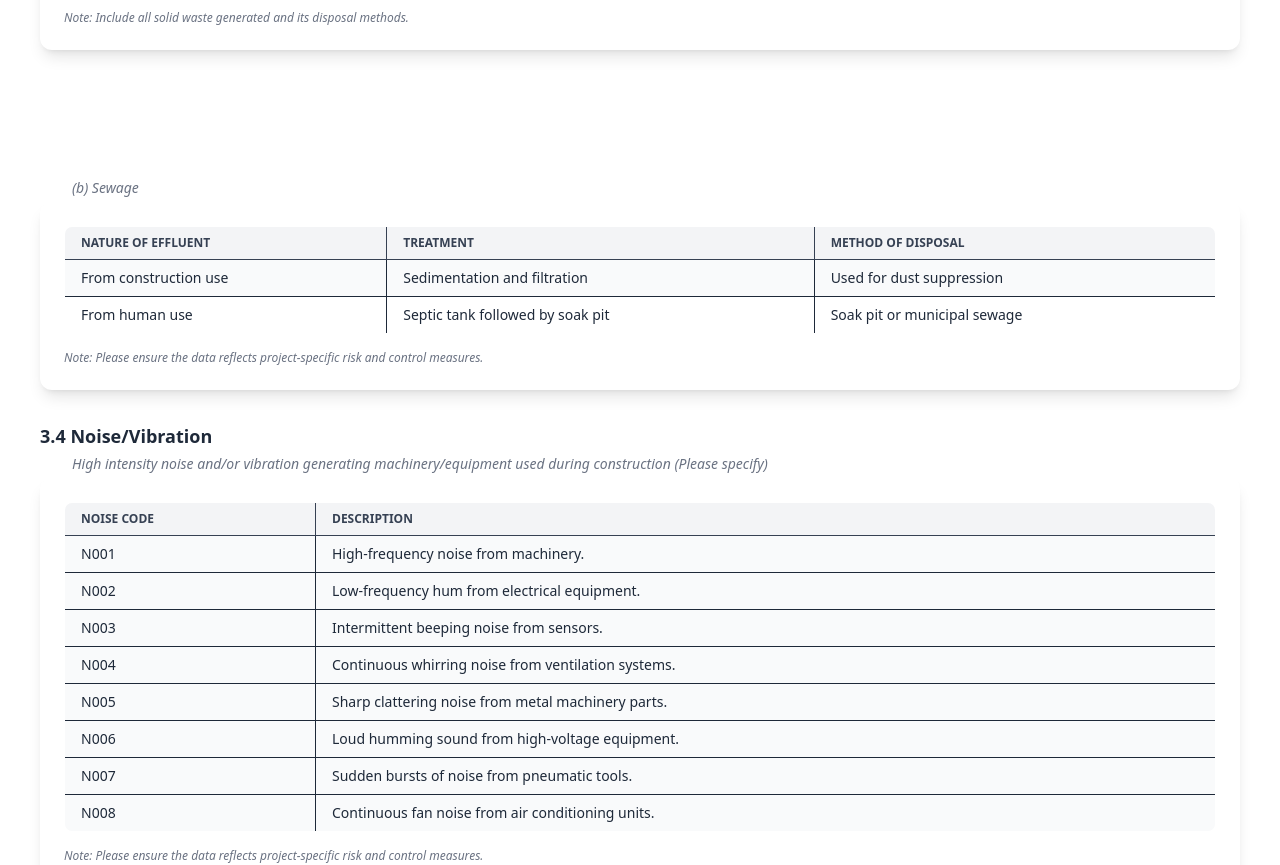
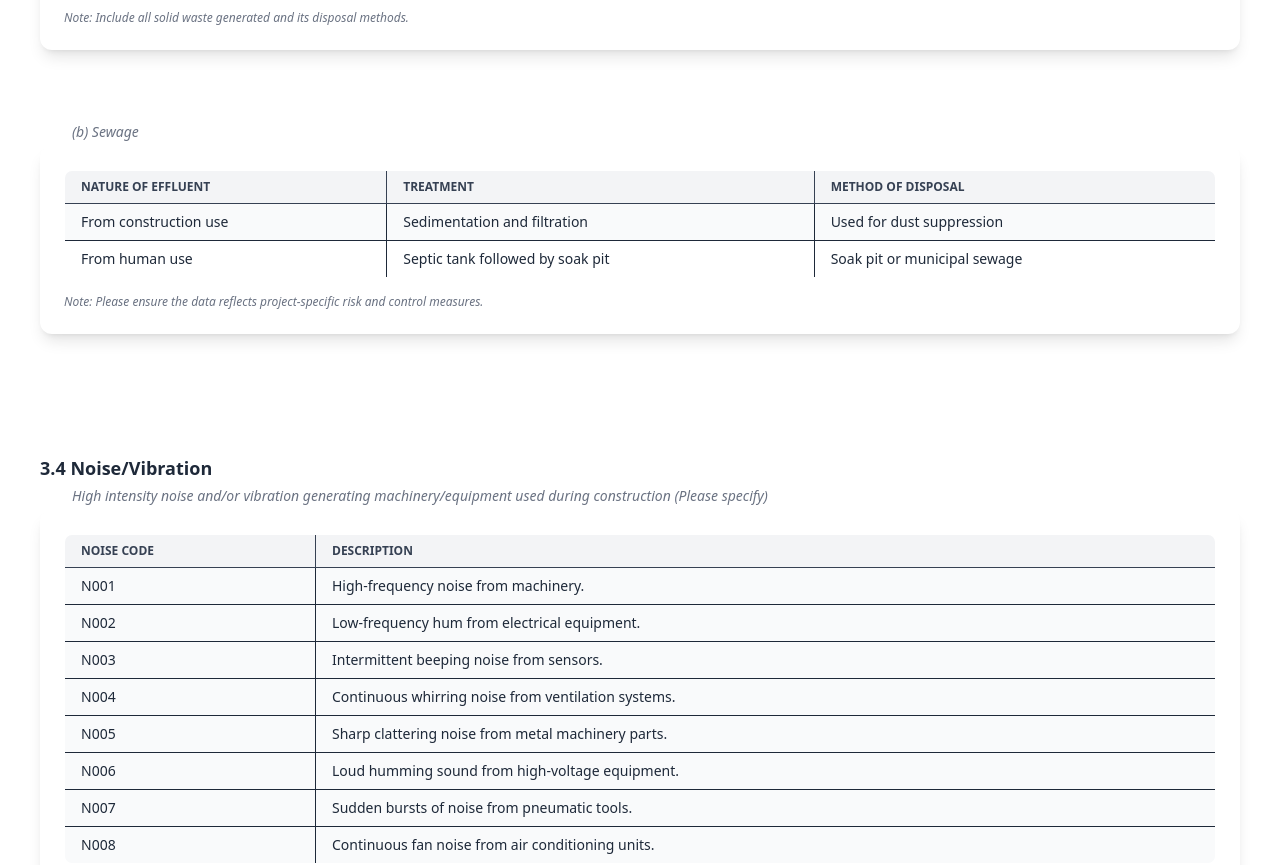
Before and after one commit to DilukaB/BOI-Application-Views, a React (Vite) app in the folder BOI Housing/Frontend/: page / in a window 1280 px wide. Shown: the part 3140-4005 px from the top of the page. Built offline with nearby package versions, Linux system fonts and the light colour scheme.

Commit message:
update gaps between components

```diff
--- a/BOI Housing/Frontend/src/components/ElectricityTable.jsx
+++ b/BOI Housing/Frontend/src/components/ElectricityTable.jsx
@@ -11,7 +11,7 @@ const ElectricityTable = () => {
   }, []);
 
   return (
-    <div className="container mx-auto px-4 py-10 text-gray-800">
+    <div className="container mx-auto px-4 py-10 text-gray-800 ">
       <h2 className="text-2xl font-bold mb-2 text-indigo-800 border-b pb-2">
         4) Electricity Requirements
       </h2>
--- a/BOI Housing/Frontend/src/components/NoiseDescriptionComponent.jsx
+++ b/BOI Housing/Frontend/src/components/NoiseDescriptionComponent.jsx
@@ -42,7 +42,7 @@ const NoiseDescriptionComponent = () => {
   );
 
   return (
-    <div className="container mx-auto px-4 py-10 text-gray-800 space-y-8">
+    <div className="container mx-auto px-4 py-0 text-gray-800 space-y-30">
       {/* Added space-y-8 here for consistent spacing between sections */}
 
       {/* 4.3 Sewage */}
--- a/BOI Housing/Frontend/src/components/SolidWaste.jsx
+++ b/BOI Housing/Frontend/src/components/SolidWaste.jsx
@@ -11,7 +11,7 @@ const SolidWaste = () => {
   }, []);
 
   return (
-    <div className="container mx-auto px-4 py-10 text-gray-800">
+    <div className="container mx-auto px-4 py-10 text-gray-800 ">
       <div className="bg-white rounded-xl shadow-lg p-6">
         <h3 className="text-lg font-semibold mt-4 mb-1">
           3.3 Waste Material
```
